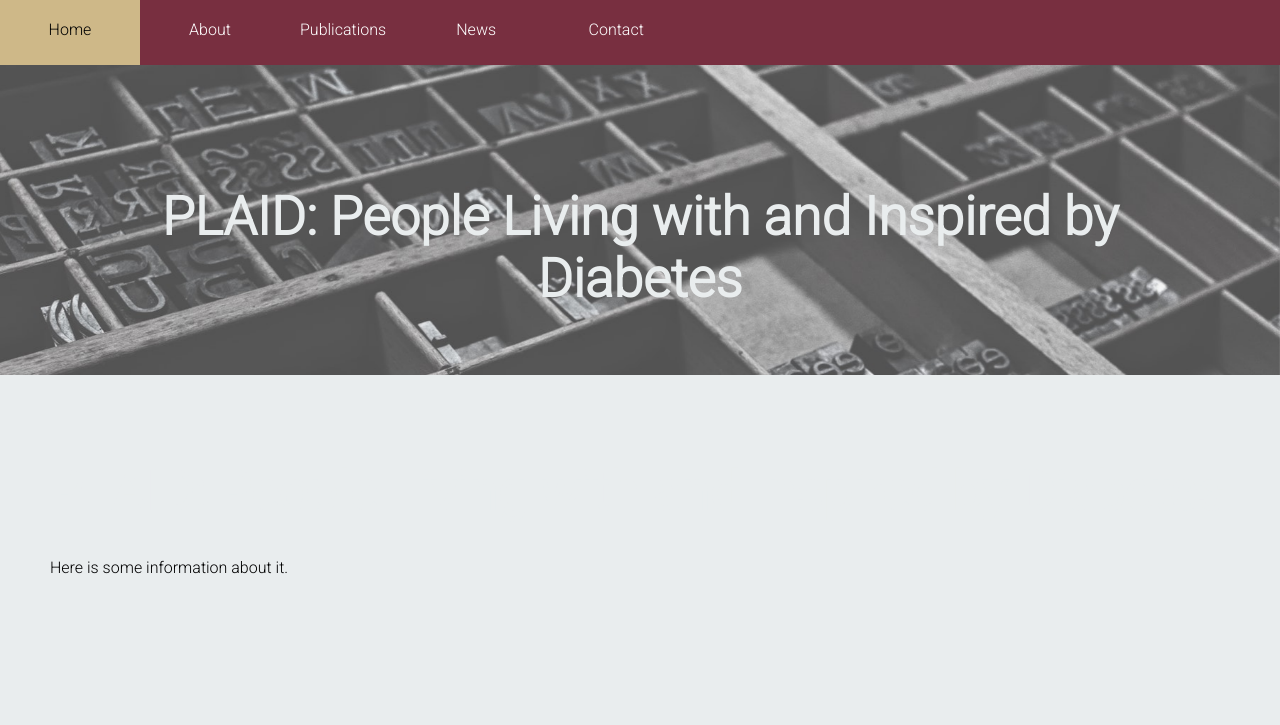
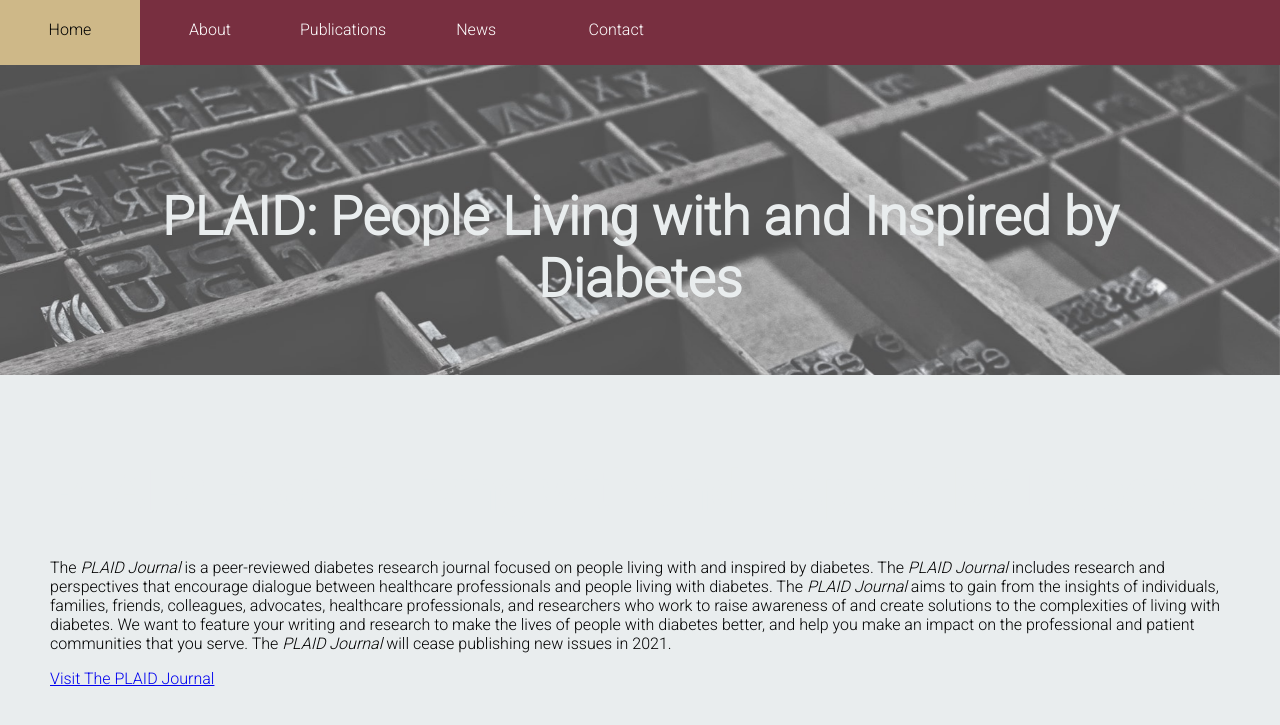
Before and after one commit to fsulibpub/fsulibpub.github.io, a Jekyll site: the page built from _journals/plaid.md, in a window 1280 px wide. Shown: the top 725 px of the page. Built offline with Jekyll 4.4.1, drawn with Linux system fonts in a browser that asks for light colours.

Commit message:
added description and link

```diff
--- a/_journals/plaid.md
+++ b/_journals/plaid.md
@@ -1,11 +1,13 @@
 ---
 layout: default
 title: "PLAID: People Living with and Inspired by Diabetes"
-description: "short description of the journal"
+description: "The *PLAID Journal* is a peer-reviewed diabetes research journal focused on people living with and inspired by diabetes."
 permalink: /journals/plaid/
 image: journals/journalPLAID.png
 ---
 
 # PLAID: People Living with and Inspired by Diabetes
 
-Here is some information about it.
+The *PLAID Journal* is a peer-reviewed diabetes research journal focused on people living with and inspired by diabetes. The *PLAID Journal* includes research and perspectives that encourage dialogue between healthcare professionals and people living with diabetes. The *PLAID Journal* aims to gain from the insights of individuals, families, friends, colleagues, advocates, healthcare professionals, and researchers who work to raise awareness of and create solutions to the complexities of living with diabetes. We want to feature your writing and research to make the lives of people with diabetes better, and help you make an impact on the professional and patient communities that you serve. The *PLAID Journal* will cease publishing new issues in 2021.
+
+[Visit The PLAID Journal](https://theplaidjournal.com/index.php/CoM "PLAID Homepage")
```
